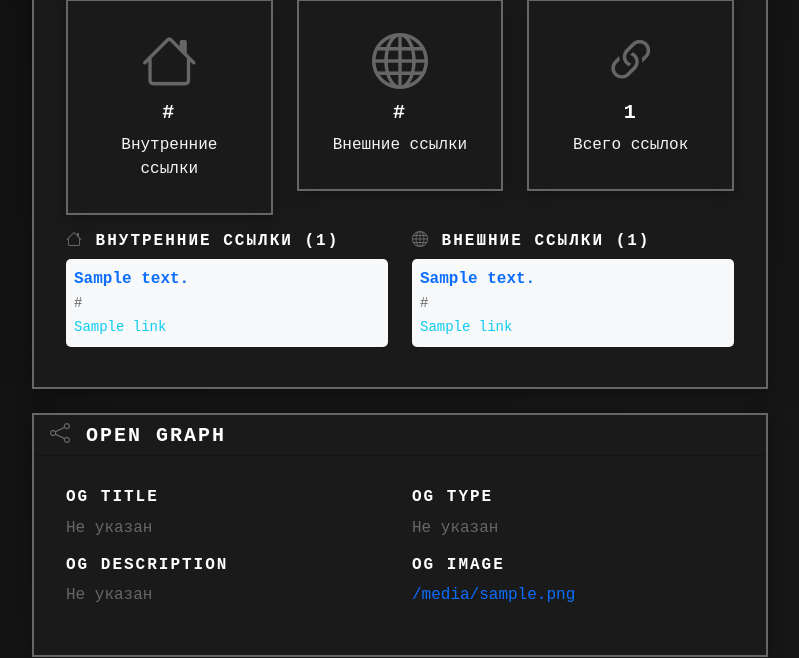
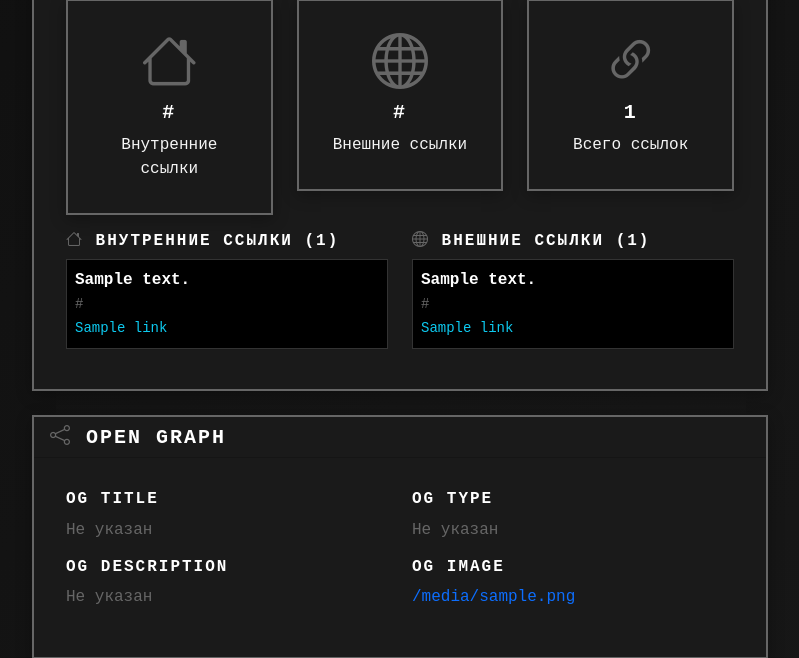
Before and after one commit to DmitryRzhansky/for-our-company, a Django app: template templates/tools/analysis_detail.html in a window 1280 px wide. Shown: the part 1634-2292 px from the top of the page, without its empty margins (50-849 px from the left). Run offline with Django 5.2, Linux system fonts and the light colour scheme; the template is opened without the code that fills it: most values are stand-ins (such as "Sample title", 1, 10 or a date in 2020).

Commit message:
Обновление стилей и улучшение интерфейса: изменены стили отображения внутренних и внешних ссылок в шаблонах, добавлено новое оформление для информационных подсказок, улучшена логика извлечения длины заголовков и описаний в парсере.

```diff
--- a/templates/tools/analysis_detail.html
+++ b/templates/tools/analysis_detail.html
@@ -294,8 +294,8 @@
                                     <h6><i class="bi bi-house"></i> Внутренние ссылки ({{ analysis.detailed_links.internal|length }})</h6>
                                     <div style="max-height: 200px; overflow-y: auto;">
                                         {% for link in analysis.detailed_links.internal %}
-                                            <div class="mb-2 p-2" style="background-color: #f8f9fa; border-radius: 5px;">
-                                                <a href="{{ link.url }}" target="_blank" class="text-decoration-none">
+                                            <div class="mb-2 p-2 samurai-card" style="background-color: #000; border: 1px solid #333; border-radius: 0;">
+                                                <a href="{{ link.url }}" target="_blank" class="text-decoration-none text-white">
                                                     <strong>{{ link.text|default:"Без текста" }}</strong>
                                                 </a>
                                                 <br>
@@ -312,8 +312,8 @@
                                     <h6><i class="bi bi-globe"></i> Внешние ссылки ({{ analysis.detailed_links.external|length }})</h6>
                                     <div style="max-height: 200px; overflow-y: auto;">
                                         {% for link in analysis.detailed_links.external %}
-                                            <div class="mb-2 p-2" style="background-color: #f8f9fa; border-radius: 5px;">
-                                                <a href="{{ link.url }}" target="_blank" class="text-decoration-none">
+                                            <div class="mb-2 p-2 samurai-card" style="background-color: #000; border: 1px solid #333; border-radius: 0;">
+                                                <a href="{{ link.url }}" target="_blank" class="text-decoration-none text-white">
                                                     <strong>{{ link.text|default:"Без текста" }}</strong>
                                                 </a>
                                                 <br>
```
Also changed, not shown: templates/tools/analysis_list.html (+3 -10 lines), tools/seo_parser.py (+3 -8 lines).
